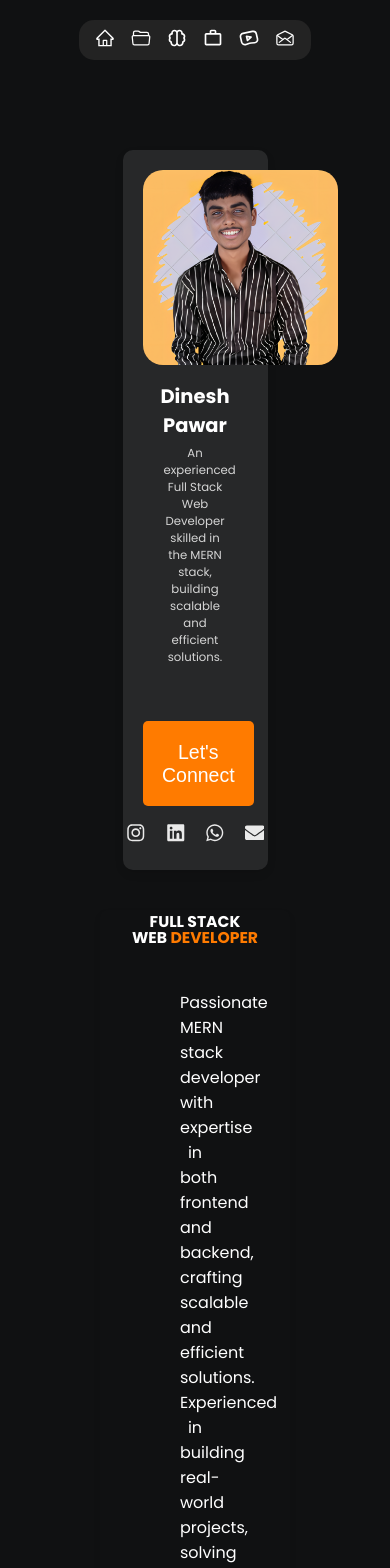
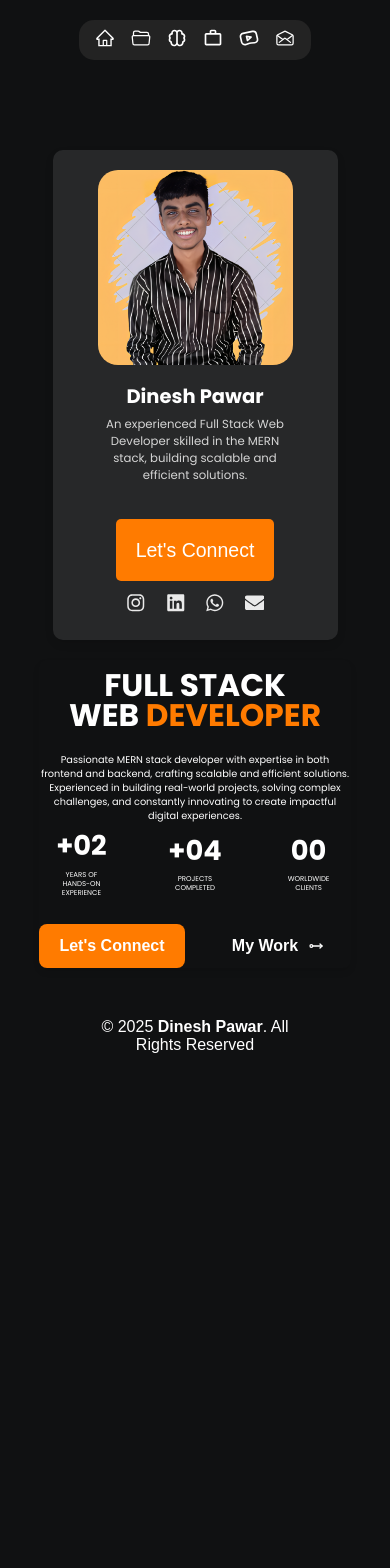
Before and after one commit to DineshPawar7/DineshPawar-Portfolio07, a React (Create React App) app: page / in a window 390 px wide. Shown: the top 1568 px of the page. After the commit the page ends 1074 px from the top, so only its background shows below. Built offline with nearby package versions, Linux system fonts and the light colour scheme.

Commit message:
make mobile friendly card and home

```diff
--- a/src/App.css
+++ b/src/App.css
@@ -8,3 +8,26 @@ body {
   font-family: Arial, sans-serif;
   background-color:  var(--bg);
 }
+
+.app-container {
+  align-items: center;
+  justify-content: center;
+    display: flex;
+    justify-content: space-between;
+    gap: 30px;
+    margin: 0 10% 0 10%;
+}
+
+
+
+@media (max-width: 1000px) {
+  .app-container {
+    display:contents;
+  }
+}
+
+@media (max-width: 1000px) {
+.content-area {
+  margin: 0 10% 0 10%;
+}
+}
--- a/src/App.js
+++ b/src/App.js
@@ -8,12 +8,16 @@ import Blogs from './pages/Blogs';
 import ContactUs from './pages/ContactUs';
 import Header from './components/Header';
 import Footer from './components/Footer';
+import Card from './components/Card'
 import './App.css'
 
 function App() {
   return (
     <Router>
       <Header />  {/* Only include Header here */}
+      <div className="app-container">
+        <Card />
+        <div className="content-area">
           <Routes>
             <Route path="/" element={<Home />} />
             <Route path="/projects" element={<Projects />} />
@@ -22,6 +26,8 @@ function App() {
             <Route path="/blogs" element={<Blogs />} />
             <Route path="/contactus" element={<ContactUs />} />
           </Routes>
+        </div>
+      </div>
       <Footer />  {/* Only include Footer here */}
     </Router>
   );
--- a/src/pages/Home.js
+++ b/src/pages/Home.js
@@ -1,17 +1,16 @@
 import React from 'react';
 import '../styles/Home.css';
-import Card from '../components/Card';
 import { TbArrowRightCircle } from "react-icons/tb";
 
 
 const Home = () => {
   return (
     <div className="home-container">
-      <Card />
+
       <div className="home-content">
         <h1>FULL STACK</h1>
         <h1>WEB <span>DEVELOPER</span></h1>
-        <p>Passionate MERN stack developer with expertise in both frontend and backend, crafting scalable and efficient solutions. Experienced in building real-world projects, solving complex challenges, and constantly innovating to create impactful digital experiences.</p>
+        <h3>Passionate MERN stack developer with expertise in both frontend and backend, crafting scalable and efficient solutions. Experienced in building real-world projects, solving complex challenges, and constantly innovating to create impactful digital experiences.</h3>
         <div className="home-stats">
           <div className="home-stat-item">
             <h1>+02</h1>
--- a/src/styles/Card.css
+++ b/src/styles/Card.css
@@ -1,14 +1,12 @@
-
 .card-container {
   display: flex;
-    justify-content:left ;
+  justify-content: left;
   padding: 20px;
   font-family: "Poppins", serif;
-    margin-left: 200px;
 }
 
 .card {
-    background-color: rgb(39, 40, 41);    ;
+  background-color: rgb(39, 40, 41);
   width: 280px;
   height: 550px;
   padding: 20px;
@@ -76,68 +74,94 @@
   color: var(--animation);
 }
 
-
-  /*tablet view*/
+/* Tablet View */
 @media screen and (max-width: 1200px) {
   .card-container {
     justify-content: center;
     align-items: center;
     margin-left: 0;
+  }
 
-  }
   .card {
     width: 30rem;
     text-align: center;
-    justify-content: center;
-    align-items: center;
   }
+
   .card-description {
     font-size: 1rem;
     padding: 0 15%;
   }
-
 }
 
-  /* Mobile Responsive */
+@media screen and (max-width: 1000px) {
+  .card-container {
+    justify-content: center;
+    align-items: center;
+    margin-left: 0;
+  }
+
+  .card-image {
+    width: 250px;
+    height: 300px;
+    border-radius: 20px;
+    object-fit: cover;
+  }
+
+  .card {
+    width: 40rem;
+    height: 35rem;
+    text-align: center;
+  }
+
+  .btn-letstalk {
+    margin-bottom: 10px;
+    margin-top: 0;
+  }
+
+  .card-description {
+    font-size: 1rem;
+    padding: 0 25%;
+    margin-bottom: 35px;
+  }
+}
+
+/* Mobile View */
 @media screen and (max-width: 768px) {
-
   .card-container {
     align-items: center;
     justify-content: center;
+  }
 
-
-
-  }
   .card {
     width: 70%;
+  }
 
-
-  }
   .card-description {
     font-size: 1rem;
     padding: 0 1rem;
   }
 }
+
 @media screen and (max-width: 480px) {
-
   .card-container {
     align-items: center;
     justify-content: center;
+  }
 
-
-
-   }
   .card {
     width: 70%;
     height: 70%;
   }
+
   .card-image {
     width: 50vw;
     height: 50vw;
   }
+
   .card-name {
     font-size: 5vw;
   }
+
   .card-description {
     font-size: 3vw;
     padding: 0 1rem;
@@ -147,9 +171,8 @@
     font-size: 5vw;
     padding: 5vw;
   }
+
   .social-icon {
     font-size: 5vw;
-
   }
-
 }
--- a/src/styles/Home.css
+++ b/src/styles/Home.css
@@ -2,13 +2,10 @@
   display: flex;
   flex-direction: row;
   font-family: "Poppins", serif;
-  justify-content: end;
-  margin-right: 200px;
 }
 
 .home-content {
   padding: 20px;
-  margin-left: 80px;
   flex-grow: 1;
   border-radius: 8px;
   box-shadow: 0px 4px 6px rgba(0, 0, 0, 0.1);
@@ -23,6 +20,12 @@ h1 {
 
 .home-content span {
   color: var(--primary-color);
+}
+
+.home-content h3 {
+  color: rgb(255, 255, 255);
+  font-weight: normal;
+  margin-top: 2rem;
 }
 
 p {
@@ -92,7 +95,6 @@ p {
 .home-mywork-btn span {
   display: flex;
   color: rgb(255, 255, 255);
-  vertical-align: middle;
 }
 
 .home-mywork-btn span:hover {
@@ -126,9 +128,7 @@ p {
 @media (max-width: 1200px) {
   .home-container {
     flex-direction: column;
-    text-align: center;
-    margin-right: 100px;
-    margin-left: 100px;
+    margin-right: 0;
   }
 
   .home-content {
@@ -137,11 +137,11 @@ p {
   }
 
   h1 {
-    font-size: 4vw;
+    font-size: 7vw;
   }
 
   p {
-    padding: 0 80px 0 80px;
+    padding: 0 80px;
   }
 
   .home-buttons {
@@ -155,6 +155,35 @@ p {
   .home-stat-item {
     justify-content: center;
   }
+
+  .home-stat-item .state-item-home {
+    display: block;
+  }
+}
+
+@media (max-width: 1000px) {
+  .home-content {
+    text-align: center;
+  }
+
+  h1 {
+    font-size: 70px;
+    color: #ffffff;
+    margin-bottom: 10px;
+    line-height: 0.3;
+  }
+
+  .home-content h3 {
+    font-size: 1.8vw;
+  }
+
+  .home-stat-item p {
+    font-size: 1.2vw;
+  }
+
+  .home-stat-item h1 {
+    font-size: 5vw;
+  }
 }
 
 @media (max-width: 768px) {
@@ -167,17 +196,9 @@ p {
     margin-left: 0;
   }
 
-  .home-stats {
-    flex-direction: column;
-    gap: 20px;
-  }
-
-  .home-stat-item h1 {
-    font-size: 36px;
-  }
-
-  .home-stat-item p {
-    font-size: 16px;
+  h1 {
+    font-size: 8vw;
+    text-align: center;
   }
 
   .home-buttons {
@@ -189,4 +210,54 @@ p {
     width: 100%;
     font-size: 16px;
   }
+
+  .home-content h3 {
+    font-size: 2.5vw;
+  }
+
+  .home-stats {
+    margin-top: 0;
+    gap: 20px;
+    justify-content: center;
+    max-width: 100%;
+  }
+
+  .home-stat-item {
+    justify-content: center;
+    text-align: center;
+    max-width: 30%;
+  }
+
+  .home-stat-item h1 {
+    font-size: 7vw;
+    line-height: 1;
+    text-align: center;
+    word-wrap: break-word;
+  }
+
+  .home-stat-item p {
+    margin-top: 0;
+    font-size: 1.8vw;
+    gap: 0;
+  }
+
+  .home-stat-item .state-item-home {
+    display: block;
+  }
+
+  .home-buttons {
+    display: flex;
+    flex-direction: row;
+    gap: 20px;
+  }
+
+  .home-mywork-btn {
+    padding: 0;
+    justify-content: center;
+  }
+
+  .home-connect-btn {
+    padding: 13px 0;
+    justify-content: center;
+  }
 }
```
Lines whose indentation alone changed are shown as unchanged.
